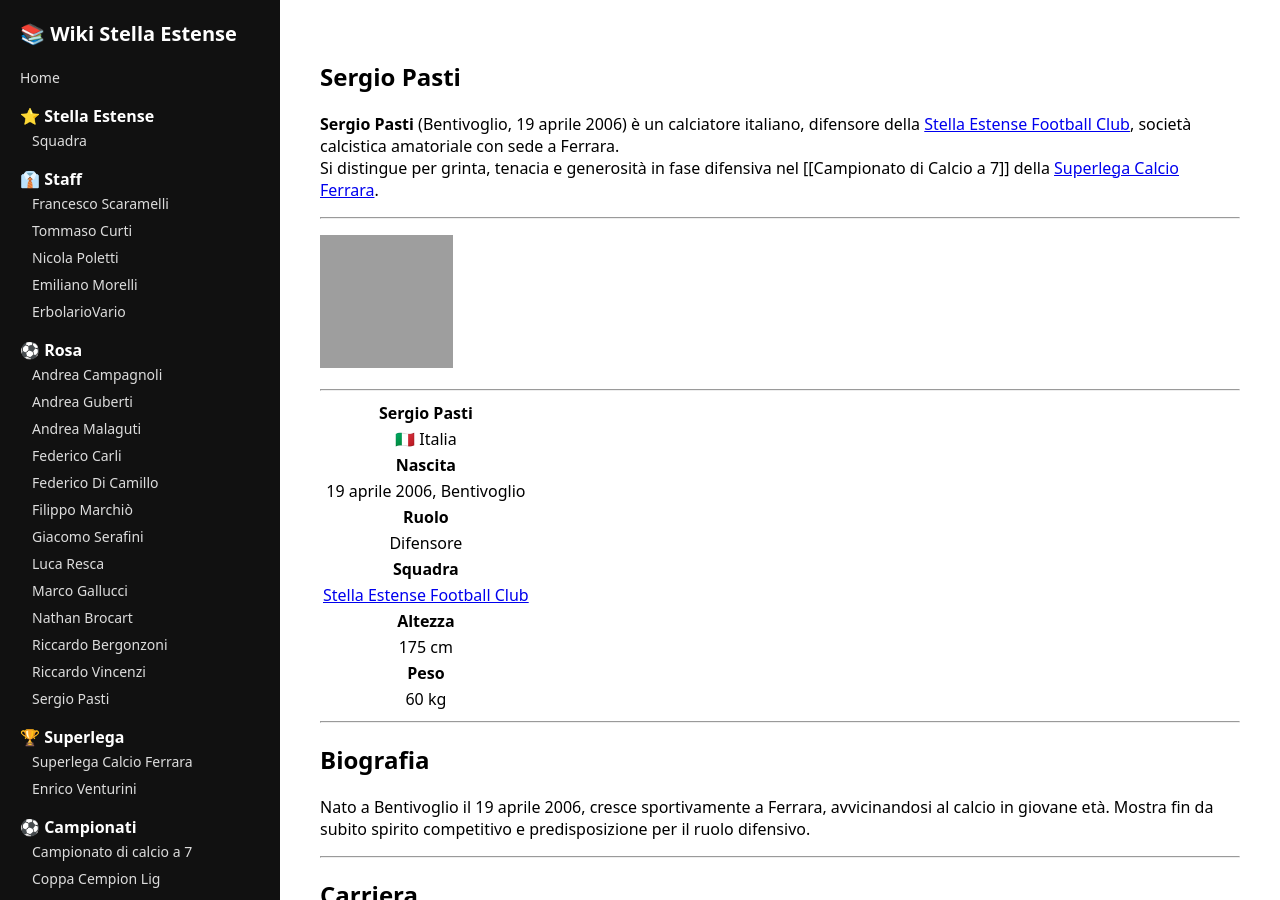
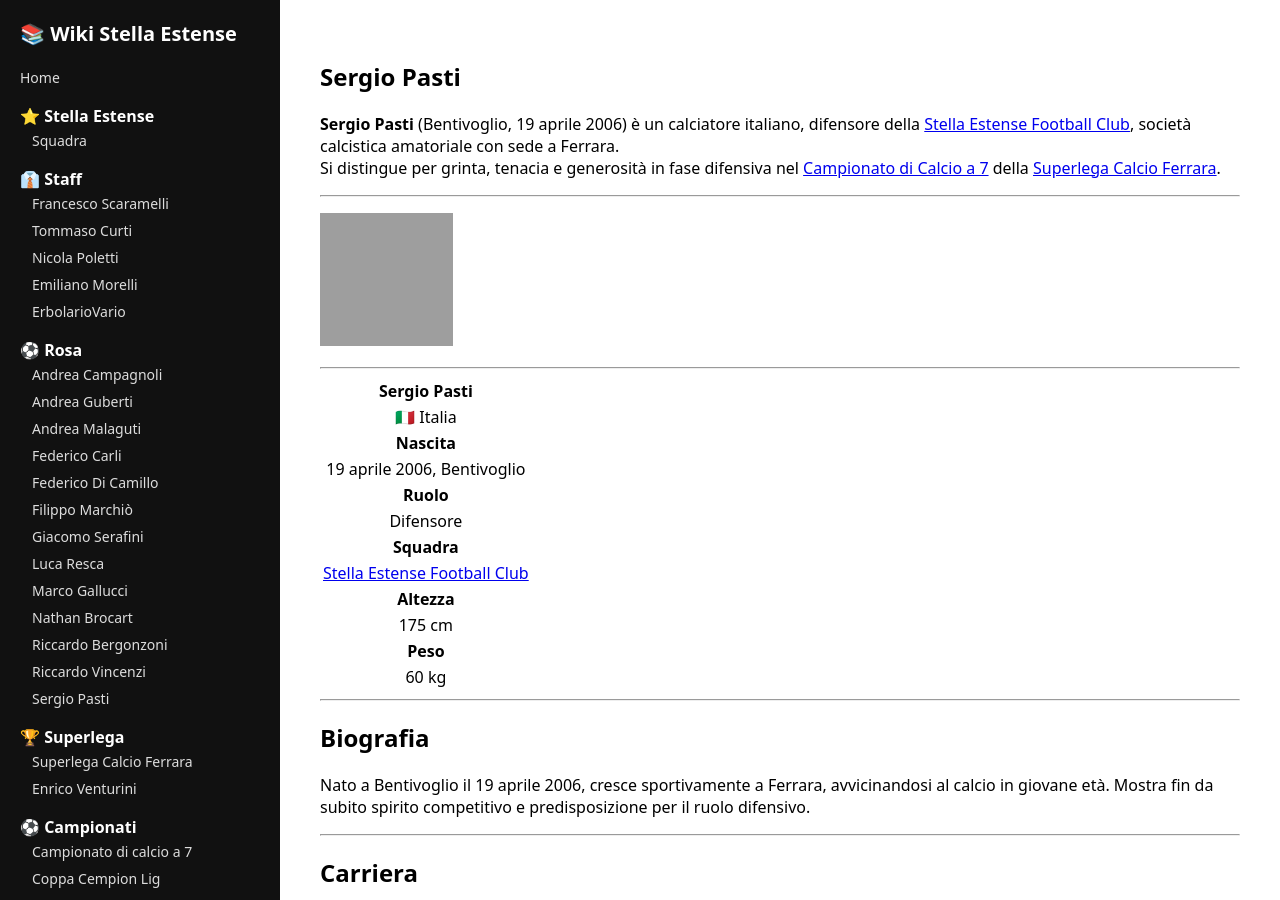
Before and after one commit to tommy-unife/Stella-Estense-Wiki, a Jekyll site: the page built from Sergio-Pasti.md, in a window 1280 px wide and 900 px high. Built offline with Jekyll 4.4.1, drawn with Linux system fonts in a browser that asks for light colours; our own code applies the rules of GitHub Pages for plain Markdown files; part of the change alters nothing that is shown; grey boxes are pictures that could not be loaded.

```diff
--- a/Sergio-Pasti.md
+++ b/Sergio-Pasti.md
@@ -1,7 +1,7 @@
 ## Sergio Pasti
 
 **Sergio Pasti** (Bentivoglio, 19 aprile 2006) è un calciatore italiano, difensore della [Stella Estense Football Club](Stella-Estense-Football-Club.md), società calcistica amatoriale con sede a Ferrara.
-Si distingue per grinta, tenacia e generosità in fase difensiva nel [[Campionato di Calcio a 7]] della [Superlega Calcio Ferrara](Superlega-Calcio-Ferrara.md).
+Si distingue per grinta, tenacia e generosità in fase difensiva nel [Campionato di Calcio a 7](Campionato-Calcio-a-7.md) della [Superlega Calcio Ferrara](Superlega-Calcio-Ferrara.md).
 
 ---
 
```
